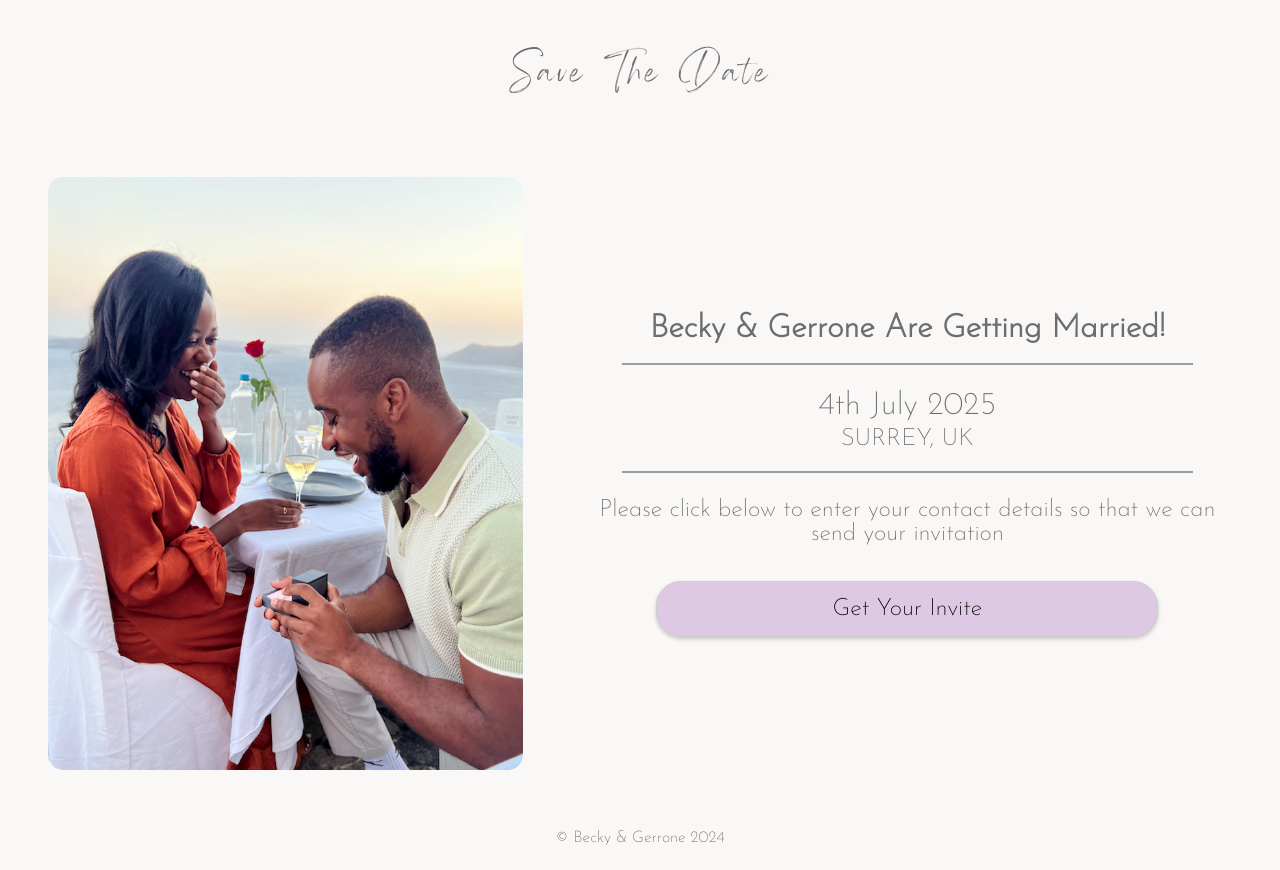
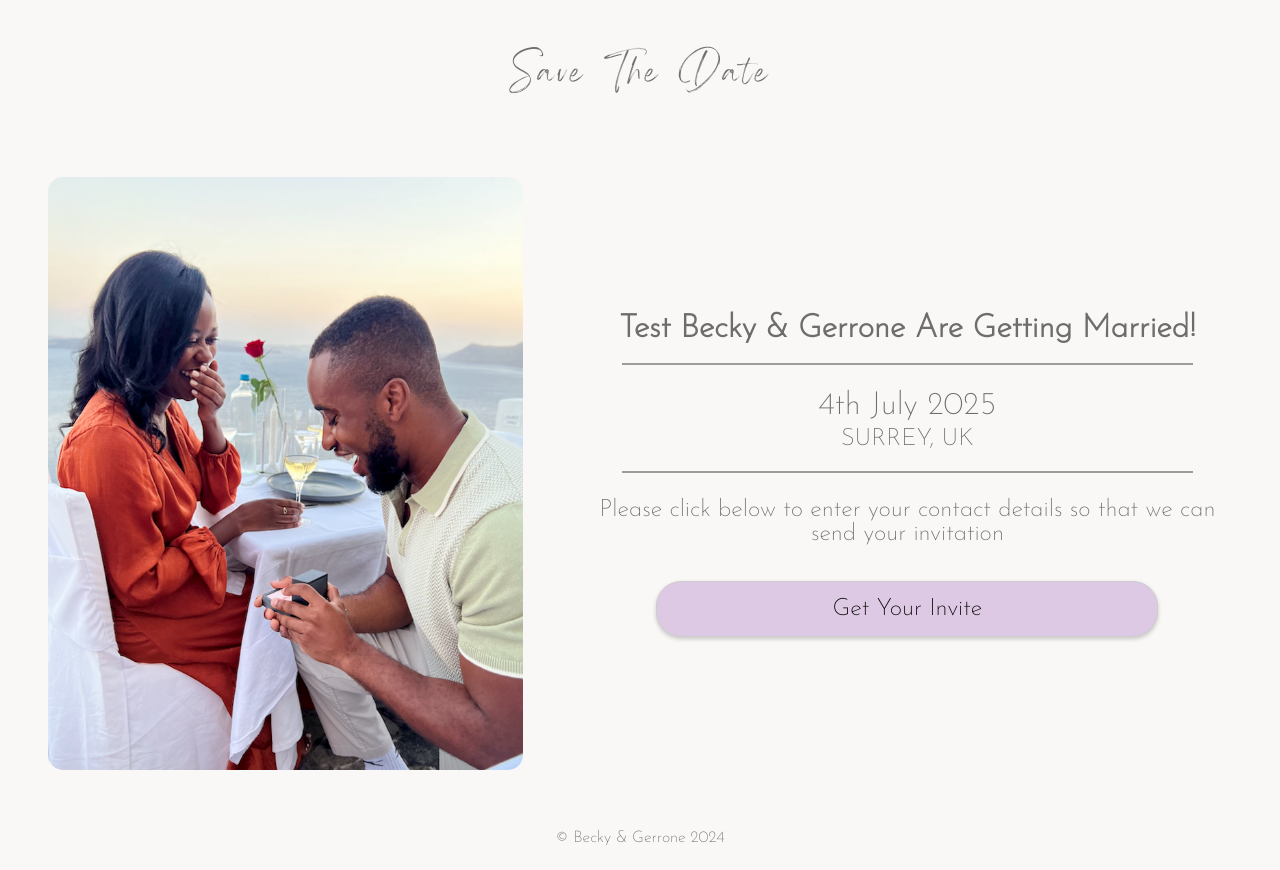
Before and after one commit to RebekahCodes/Project-STD, a Next.js app in the folder project-save-the-date/: page / in a window 1280 px wide. Built offline with nearby package versions, Linux system fonts and the light colour scheme.

Commit message:
testing deployment live

```diff
--- a/project-save-the-date/app/page.js
+++ b/project-save-the-date/app/page.js
@@ -11,7 +11,7 @@ export default function Home() {
 
       <div className="info-grid">
         <Info
-          title="Becky & Gerrone Are Getting Married!"
+          title="Test Becky & Gerrone Are Getting Married!"
           date="4th July 2025"
           location="SURREY, UK"
           text="Please click below to enter your contact details so that we can send your invitation"
```
